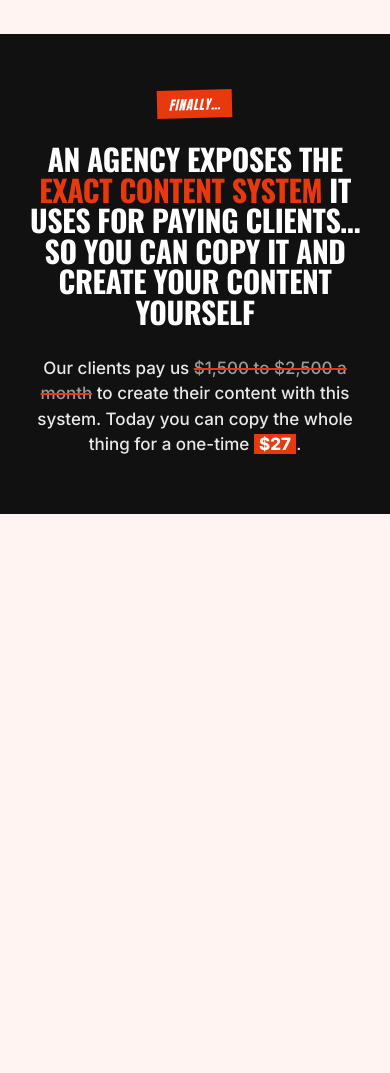
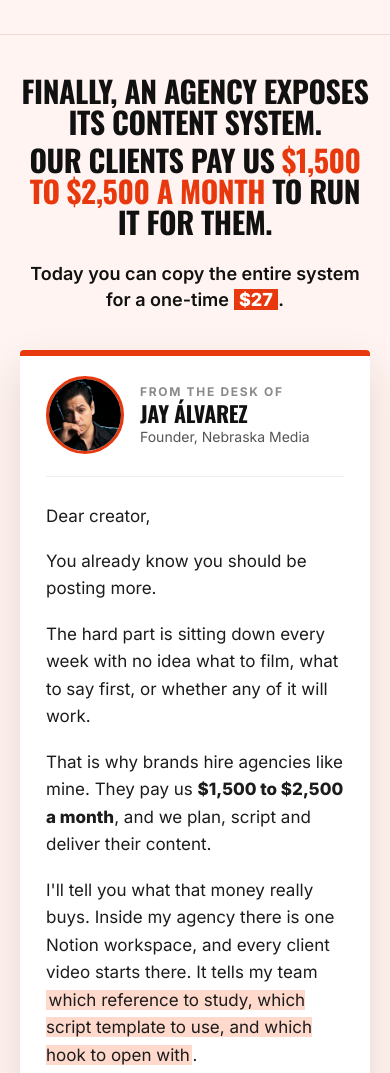
Before and after one commit to jayjayxcoach/jay-personal-brand-landing, a plain HTML site: page en/index.html in a window 390 px wide. Shown: the part 880-1953 px from the top of the page. Before the commit the page ends 1394 px from the top, so only its background shows below. Drawn offline with nearby package versions, Linux system fonts and the light colour scheme.

Commit message:
Landing en ingles: seccion 2 con titular nuevo y carta From the desk of Jay Alvarez
Co-Authored-By: Claude Fable 5.2 <noreply@anthropic.com>

```diff
--- a/en/index.html
+++ b/en/index.html
@@ -7,7 +7,7 @@
 <meta name="description" content="HOT new Notion template to create unlimited quality content for your social media.">
 <link rel="preconnect" href="https://fonts.googleapis.com">
 <link rel="preconnect" href="https://fonts.gstatic.com" crossorigin>
-<link href="https://fonts.googleapis.com/css2?family=Anton&family=Oswald:wght@700&family=Inter:ital,wght@0,400;0,500;0,600;0,700;0,800;1,800&display=swap" rel="stylesheet">
+<link href="https://fonts.googleapis.com/css2?family=Anton&family=Oswald:wght@700&family=Caveat:wght@700&family=Inter:ital,wght@0,400;0,500;0,600;0,700;0,800;1,800&display=swap" rel="stylesheet">
 <script>
   // ÚNICO lugar para cambiar el link de pago (Hotmart). Todos los botones lo usan.
   const CHECKOUT_URL = '#checkout';
@@ -168,16 +168,31 @@
   .price-line b{color:var(--red);font-weight:800}
 
   /* ---------- responsive ---------- */
-  /* SECCIÓN 2: la agencia expone su sistema */
-  .expose{background:var(--ink);color:#fff;padding:clamp(56px,8vw,104px) 20px;text-align:center}
-  .expose .kick{display:inline-block;background:var(--red);color:#fff;font-family:var(--display);font-style:italic;font-weight:400;text-transform:uppercase;
-    letter-spacing:.06em;font-size:clamp(13px,1.4vw,17px);padding:.35em .9em;transform:rotate(-1.5deg);margin-bottom:26px}
-  .expose h2{font-family:var(--headline);font-weight:var(--h-wt);text-transform:uppercase;letter-spacing:var(--h-ls);line-height:1.02;
-    font-size:clamp(30px,5vw,68px);max-width:1080px;margin:0 auto}
+  /* SECCIÓN 2: la agencia expone su sistema + carta de Jay */
+  .expose{background:var(--cream);color:var(--ink);padding:clamp(40px,6vw,80px) 20px clamp(56px,8vw,96px);text-align:center;border-top:1px solid #f0d9d2}
+  .expose h2{font-family:var(--headline);font-weight:var(--h-wt);text-transform:uppercase;letter-spacing:var(--h-ls);line-height:1.04;
+    font-size:clamp(30px,5vw,66px);max-width:1080px;margin:0 auto}
+  .expose h2 span{display:block}
+  .expose h2 span + span{margin-top:.22em}
   .expose h2 em{font-style:normal;color:var(--red)}
-  .expose .lead{max-width:760px;margin:28px auto 0;font-size:clamp(17px,2vw,23px);line-height:1.5;font-weight:500;color:#e9e9e9}
-  .expose .lead s{color:#9a9a9a;text-decoration-color:var(--red);text-decoration-thickness:2px}
+  .expose .lead{max-width:760px;margin:24px auto 0;font-size:clamp(18px,2.1vw,24px);line-height:1.45;font-weight:600}
   .expose .lead b{color:#fff;font-weight:800;background:var(--red);padding:0 .3em;white-space:nowrap}
+  .letter{max-width:720px;margin:clamp(36px,5vw,60px) auto 0;background:#fff;text-align:left;padding:clamp(26px,4.5vw,54px);
+    border-radius:4px;box-shadow:0 1px 0 #e9dcd7,0 18px 44px rgba(60,20,8,.13);position:relative}
+  .letter::before{content:"";position:absolute;left:0;right:0;top:0;height:6px;background:var(--red);border-radius:4px 4px 0 0}
+  .letter .from{display:flex;align-items:center;gap:16px;padding-bottom:22px;margin-bottom:26px;border-bottom:1px solid #eee}
+  .letter .from img{width:78px;height:78px;border-radius:50%;object-fit:cover;flex:none;border:3px solid var(--red)}
+  .letter .from small{display:block;font-size:12px;font-weight:700;letter-spacing:.14em;text-transform:uppercase;color:var(--gray)}
+  .letter .from strong{display:block;font-family:var(--headline);font-weight:700;text-transform:uppercase;font-size:clamp(22px,2.6vw,30px);line-height:1.05;letter-spacing:var(--h-ls);margin-top:3px}
+  .letter .from span{display:block;font-size:14px;color:#555;margin-top:3px}
+  .letter p{font-size:clamp(17px,1.75vw,19px);line-height:1.62;margin-bottom:1.05em;color:#1c1c1c}
+  .letter p b{font-weight:800}
+  .letter mark{background:var(--hl);color:inherit;padding:0 .15em}
+  .letter .sign{font-family:'Caveat',cursive;font-weight:700;font-size:46px;line-height:1;color:var(--ink);margin:6px 0 4px;transform:rotate(-3deg);transform-origin:left}
+  .letter .who{font-size:14px;color:#555;margin:0}
+  .letter .who b{color:var(--ink)}
+  .expose .btn{margin-top:clamp(30px,4vw,44px)}
+
   @media (max-width:980px){
     .doc2,.track{display:none}
     .doc1{width:200px;left:-30px}
@@ -325,9 +340,37 @@
 </section>
 
 <section class="expose">
-  <div class="kick">Finally…</div>
-  <h2>An agency exposes the <em>exact content system</em> it uses for paying clients… so you can copy it and create your content yourself</h2>
-  <p class="lead">Our clients pay us <s>$1,500 to $2,500 a month</s> to create their content with this system. Today you can copy the whole thing for a one-time <b>$27</b>.</p>
+  <h2>
+    <span>Finally, an agency exposes its content system.</span>
+    <span>Our clients pay us <em>$1,500 to $2,500 a month</em> to run it for them.</span>
+  </h2>
+  <p class="lead">Today you can copy the entire system for a one-time <b>$27</b>.</p>
+
+  <div class="letter">
+    <div class="from">
+      <img src="../img/jay-alvarez.jpg" alt="Jay Álvarez">
+      <div>
+        <small>From the desk of</small>
+        <strong>Jay Álvarez</strong>
+        <span>Founder, Nebraska Media</span>
+      </div>
+    </div>
+
+    <p>Dear creator,</p>
+    <p>You already know you should be posting more.</p>
+    <p>The hard part is sitting down every week with no idea what to film, what to say first, or whether any of it will work.</p>
+    <p>That is why brands hire agencies like mine. They pay us <b>$1,500 to $2,500 a month</b>, and we plan, script and deliver their content.</p>
+    <p>I'll tell you what that money really buys. Inside my agency there is one Notion workspace, and every client video starts there. It tells my team <mark>which reference to study, which script template to use, and which hook to open with</mark>.</p>
+    <p>I'm handing you that same workspace.</p>
+    <p>You get the 10×10 Reference Bank, the 12 viral video templates and the hooks library we use for our clients. It runs on the free version of Notion.</p>
+    <p>Most creators can't pay an agency $1,500 a month. You can follow the same system for a <b>one-time $27</b>.</p>
+    <p>Open it tonight and start planning your next 30 days of content.</p>
+    <p>Talk soon,</p>
+    <div class="sign">Jay Álvarez</div>
+    <p class="who"><b>Jay Álvarez</b> · Founder, Nebraska Media</p>
+  </div>
+
+  <a class="btn js-checkout" href="#checkout">Get instant access<small>Copy the agency system today for $27</small></a>
 </section>
 
 <script>
```
Also changed, not shown: img/jay-alvarez.jpg (added).
